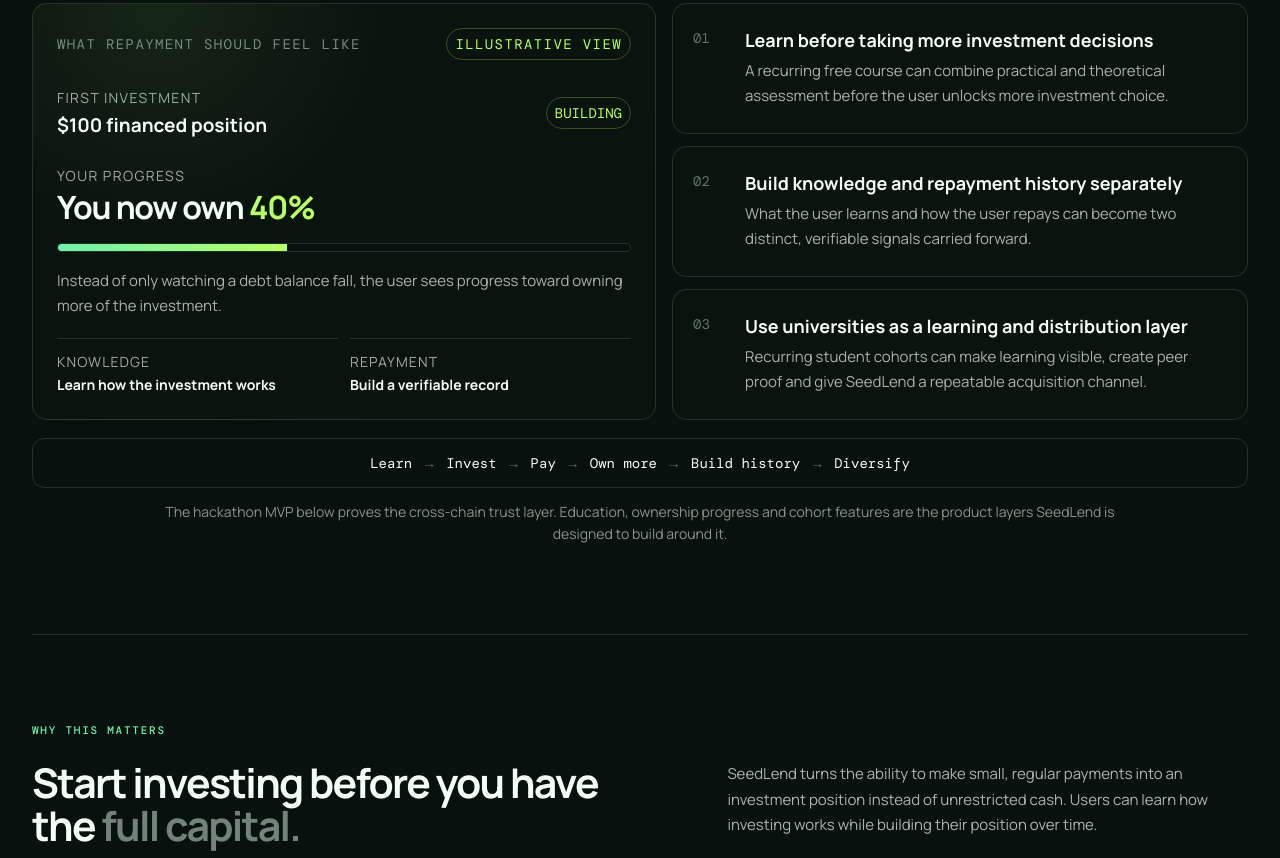
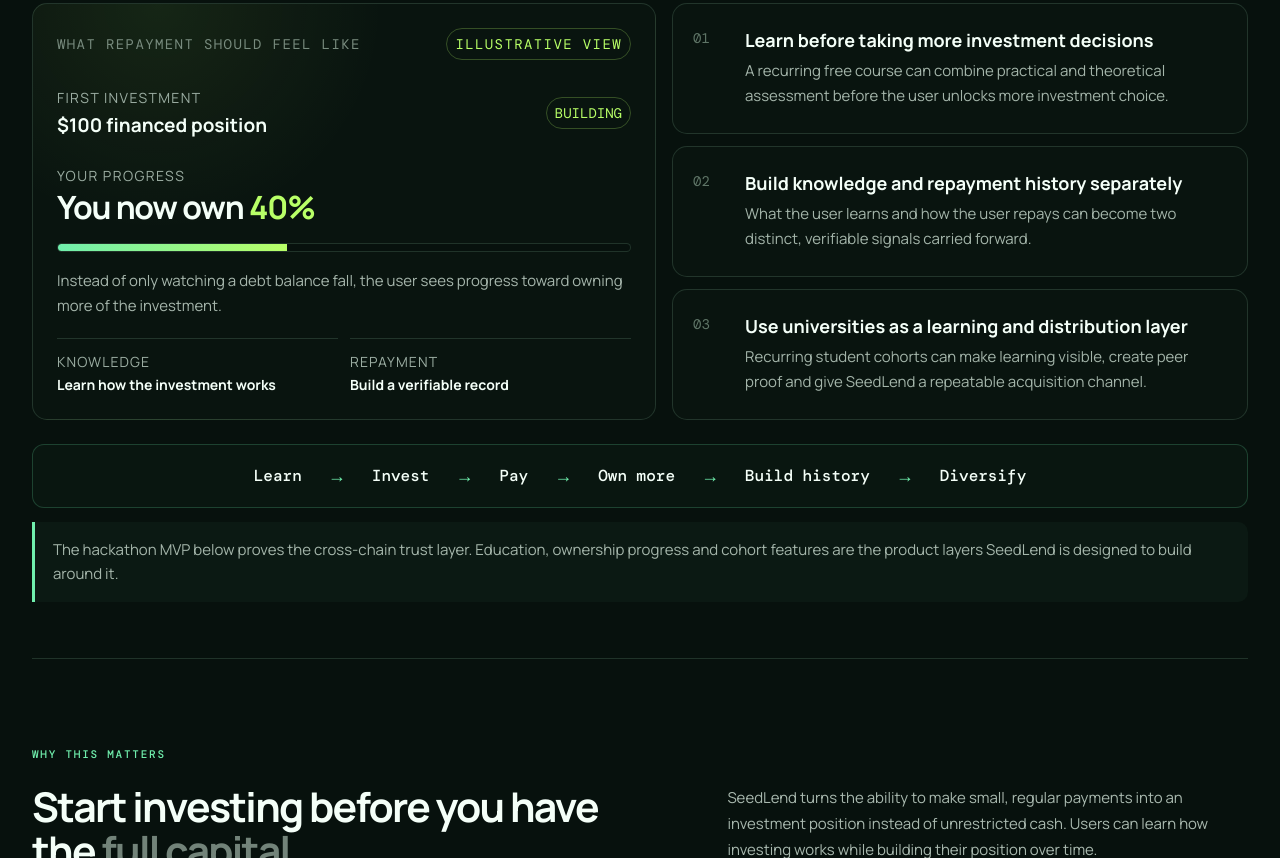
Before and after one commit to SergioBenaR/seedlend, a website: page app/index.html in a window 1280 px wide. Shown: the part 2246-3104 px from the top of the page. Drawn offline with nearby package versions, Linux system fonts and the light colour scheme.

Commit message:
ui: finish product progression layout

```diff
--- a/app/product-concept.css
+++ b/app/product-concept.css
@@ -146,8 +146,51 @@
   letter-spacing:-2px;
 }
 
+/* Section 3 ending: progression + MVP note */
+.product-section{
+  padding-bottom:56px;
+}
+.product-section .product-flow{
+  margin-top:24px;
+  padding:20px 24px;
+  gap:14px;
+  justify-content:center;
+  background:rgba(112,239,173,.025);
+  border-color:rgba(112,239,173,.2);
+  font-size:16px;
+  line-height:1.4;
+}
+.product-section .product-flow span{
+  font-weight:650;
+  white-space:nowrap;
+}
+.product-section .product-flow b{
+  display:inline-flex;
+  align-items:center;
+  justify-content:center;
+  min-width:42px;
+  color:var(--mint);
+  font-size:18px;
+  line-height:1;
+}
+.product-section .concept-note{
+  max-width:none;
+  margin:14px 0 0;
+  padding:16px 18px;
+  text-align:left;
+  color:#a5b6ab;
+  font-size:15px;
+  line-height:1.6;
+  border-left:3px solid var(--mint);
+  border-radius:0 10px 10px 0;
+  background:rgba(112,239,173,.035);
+}
+
 @media(max-width:760px){
   .product-section .capital-flow{grid-template-columns:1fr}
   .product-section .capital-flow>b{min-width:0;transform:none}
   .product-section .capital-flow>b::after{content:"↓";font-size:22px;letter-spacing:0}
+  .product-section .product-flow{justify-content:flex-start;gap:10px;padding:18px}
+  .product-section .product-flow b{min-width:28px}
+  .product-section .concept-note{font-size:14px;padding:14px 16px}
 }
```
